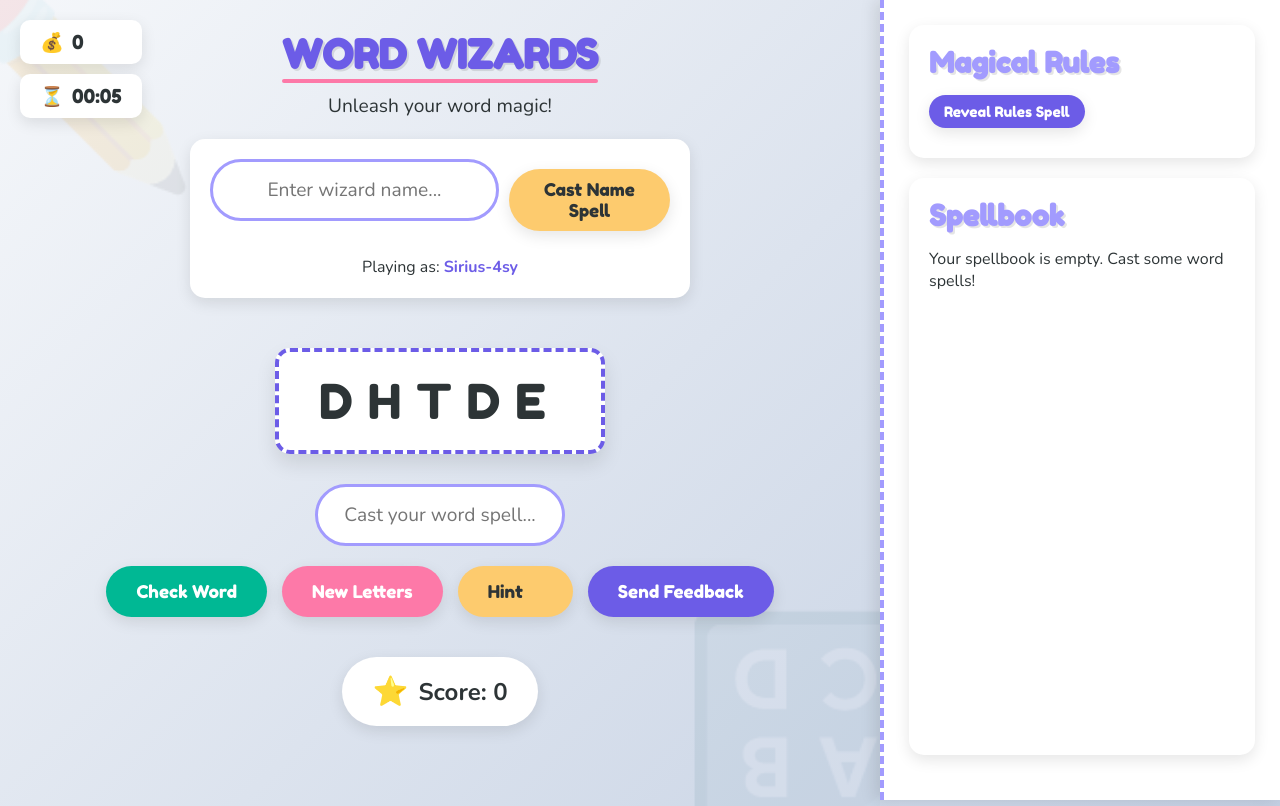
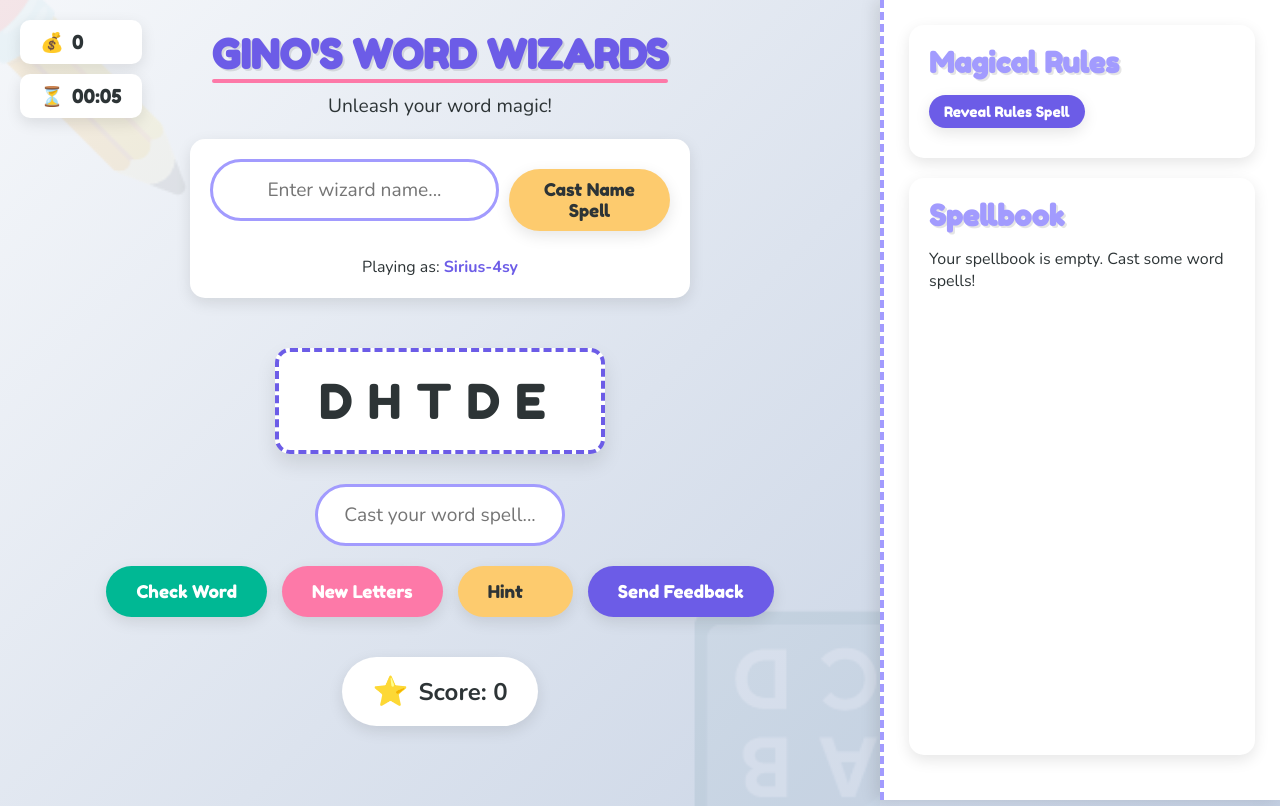
Before and after one commit to jackpac2/word-game, a plain HTML site: page index.html in a window 1280 px wide. Drawn offline with nearby package versions, Linux system fonts and the light colour scheme.

Commit message:
Added signature

```diff
--- a/index.html
+++ b/index.html
@@ -652,7 +652,7 @@
     <div class="game-bg game-bg-1">✏️</div>
     <div class="game-bg game-bg-2">🔠</div>
 
-    <h1>WORD WIZARDS</h1>
+    <h1>GINO'S WORD WIZARDS</h1>
     <p style="text-align: center; margin-bottom: 20px; font-size: 1.2rem; color: var(--dark);">Unleash your word magic!</p>
 
     <!-- Player Area -->
@@ -751,6 +751,7 @@
   let timerInterval = null;
   const MONEY_INTERVAL = 300000; // 5 minutes in milliseconds
   const foundWords = new Map(); // Store words & their definitions (or null if not fetched)
+
 
   // ---------- Timer and Money Logic ----------
   function startTimer() {
@@ -1353,5 +1354,6 @@
 
   window.addEventListener('unload', stopTimer);
 </script>
+
 </body>
 </html>
```
